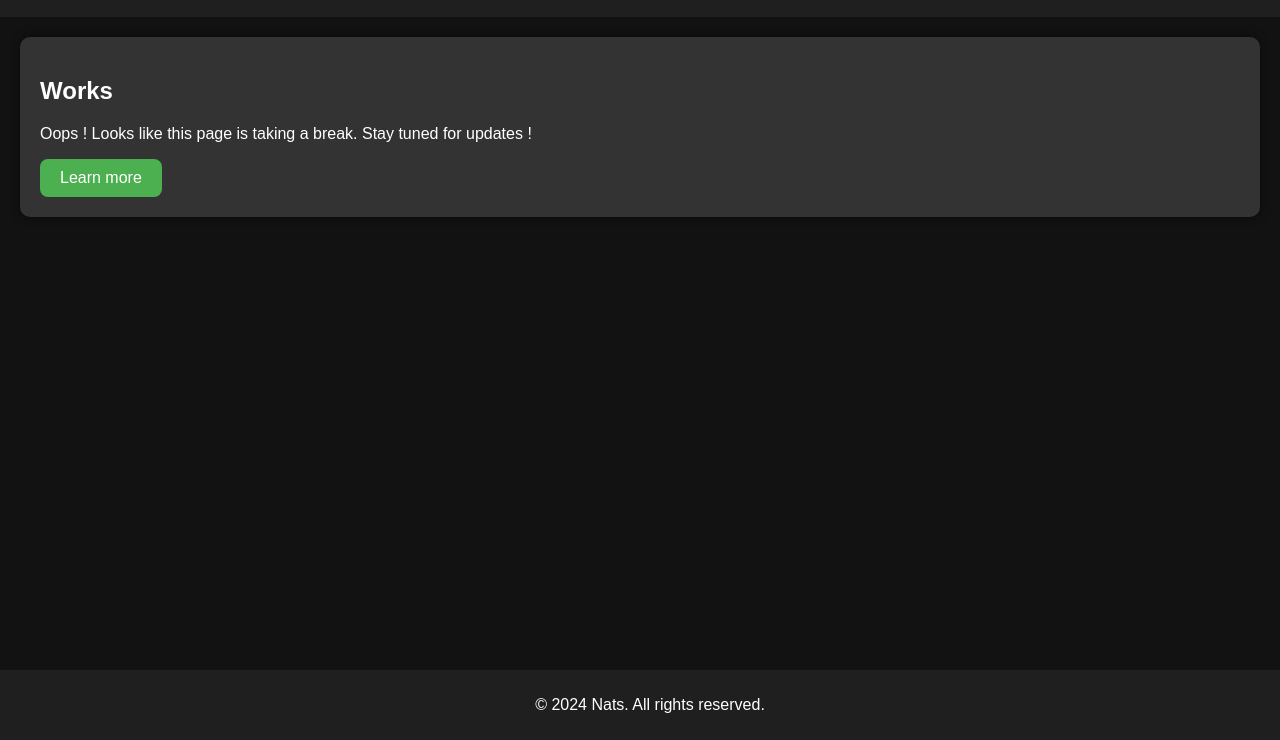
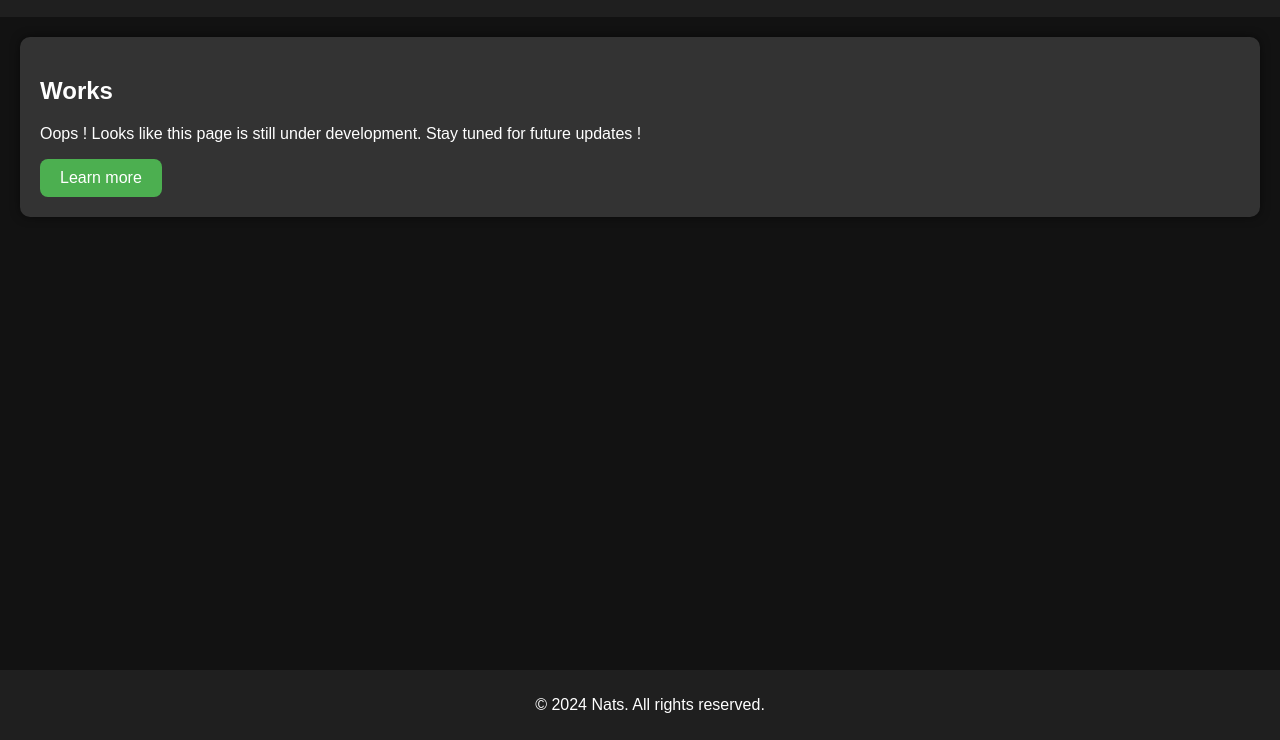
Before and after one commit to natstrkoff/portfolio, a plain HTML site: page index.html in a window 1280 px wide. Shown: the part 60-800 px from the top of the page. Drawn offline with Linux system fonts and the light colour scheme.

Commit message:
Update index.html
Changed paragraph's description.

```diff
--- a/index.html
+++ b/index.html
@@ -14,7 +14,7 @@
     <main id="main-content">
         <section class="content">
             <h2>Works</h2>
-            <p>Oops ! Looks like this page is taking a break. Stay tuned for updates !</p>
+            <p>Oops ! Looks like this page is still under development. Stay tuned for future updates !</p>
             <a href="about.html" class="btn">Learn more</a>
         </section>
     </main>
```
